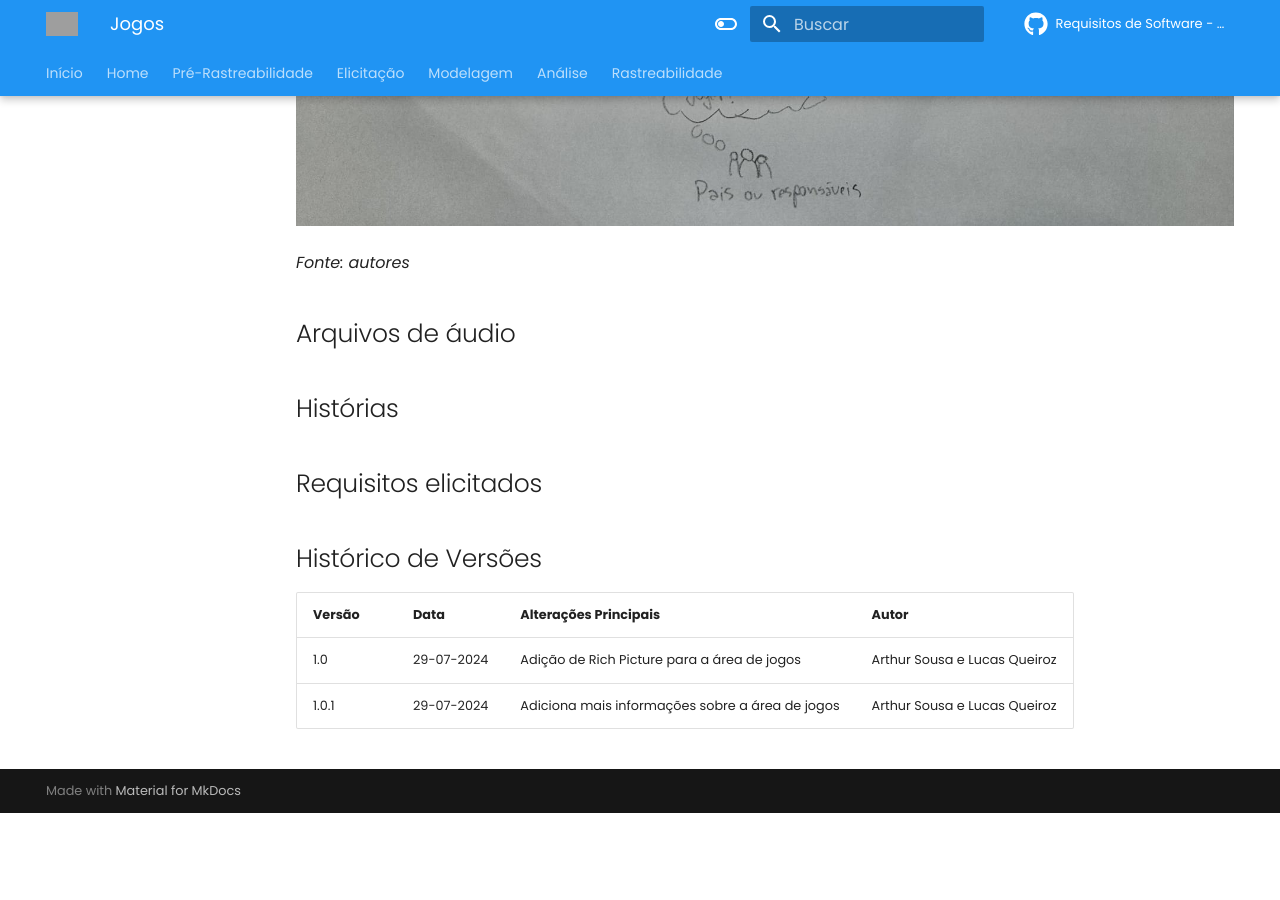
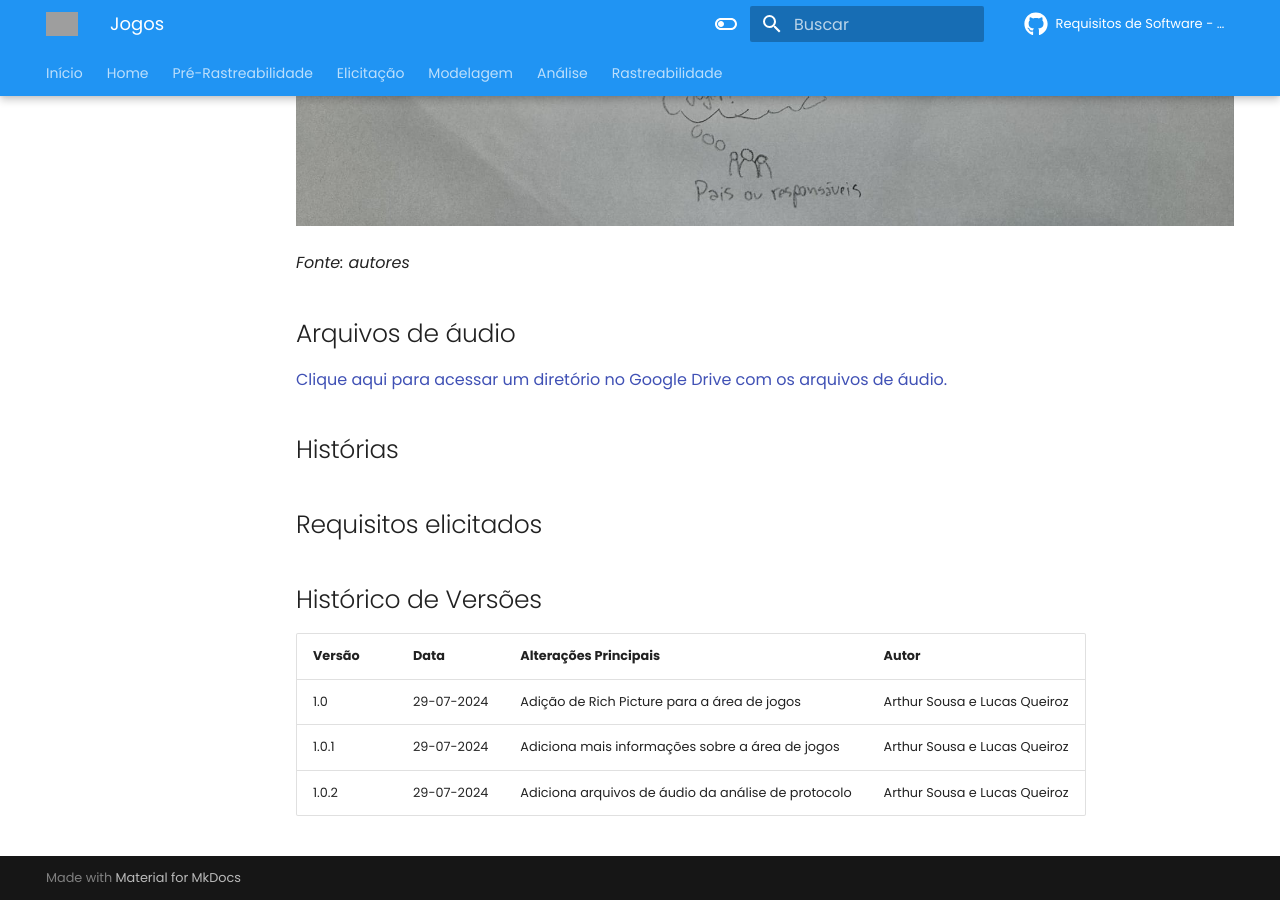
Before and after one commit to artrsousa1/req2024-1, an MkDocs documentation site: the page built from docs/elicitacao/jogos/jogos.md, in a window 1280 px wide and 900 px high, scrolled down 1124 px. Built offline with MkDocs 1.6.1 and Material for MkDocs 9.7.7, drawn with Linux system fonts in a browser that asks for light colours; comment, search, counter and statistics services are not loaded; before the commit the page ends 1937 px from its top, so only the background shows below that; grey boxes are pictures that could not be loaded.

Commit message:
Adiciona arquivos de áudio da análise de protocolo
Co-authored-by: Arthur Ribeiro <artrsousa1@gmail.com>

```diff
--- a/docs/elicitacao/jogos/jogos.md
+++ b/docs/elicitacao/jogos/jogos.md
@@ -19,13 +19,16 @@ _Fonte: autores_
 
 ## Arquivos de áudio
 
+[Clique aqui para acessar um diretório no Google Drive com os arquivos de áudio.](https://drive.google.com/drive/folders/18ZcscWDNY1OUcLuZcanFcm-xrGkef79p?usp=sharing)
+
 ## Histórias
 
 ## Requisitos elicitados
 
 ## Histórico de Versões
 
-| Versão | Data       | Alterações Principais                           | Autor                        |
-| ------ | ---------- | ----------------------------------------------- | ---------------------------- |
-| 1.0    | 29-07-2024 | Adição de Rich Picture para a área de jogos     | Arthur Sousa e Lucas Queiroz |
-| 1.0.1  | 29-07-2024 | Adiciona mais informações sobre a área de jogos | Arthur Sousa e Lucas Queiroz |
+| Versão | Data       | Alterações Principais                              | Autor                        |
+| ------ | ---------- | -------------------------------------------------- | ---------------------------- |
+| 1.0    | 29-07-2024 | Adição de Rich Picture para a área de jogos        | Arthur Sousa e Lucas Queiroz |
+| 1.0.1  | 29-07-2024 | Adiciona mais informações sobre a área de jogos    | Arthur Sousa e Lucas Queiroz |
+| 1.0.2  | 29-07-2024 | Adiciona arquivos de áudio da análise de protocolo | Arthur Sousa e Lucas Queiroz |
```
